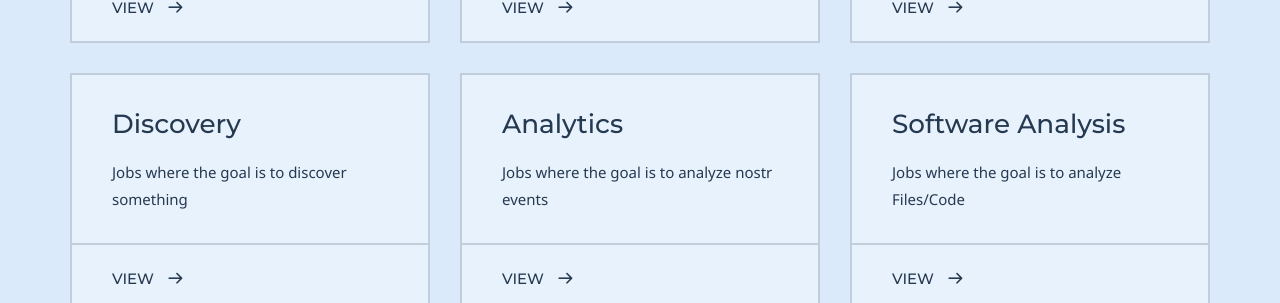
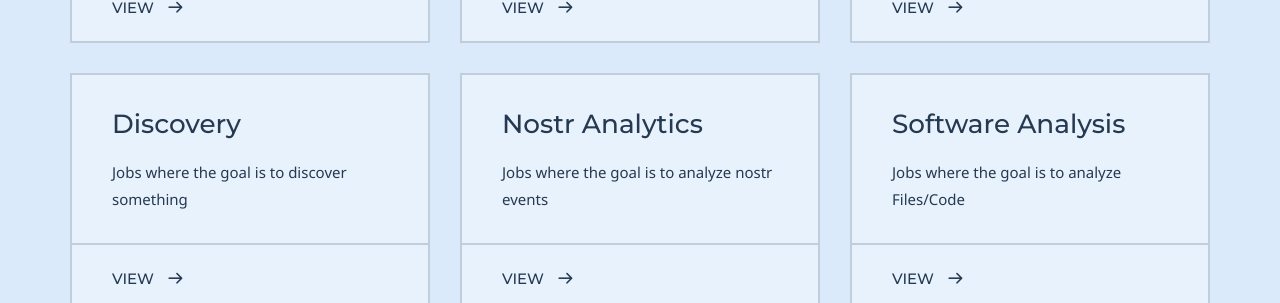
Before and after one commit to nostr-protocol/data-vending-machines, a Jekyll site: the page built from index.md, in a window 1280 px wide. Shown: the part 911-1214 px from the top of the page. Built offline with Jekyll 4.4.1, drawn with Linux system fonts in a browser that asks for light colours; some web fonts are replaced.

Commit message:
Update index.md

```diff
--- a/index.md
+++ b/index.md
@@ -46,7 +46,7 @@
       excerpt: "Jobs where the goal is to discover something"
       cta: View
       url: 'ranges/53xx'
-    - title: Analytics
+    - title: Nostr Analytics
       excerpt: "Jobs where the goal is to analyze nostr events"
       cta: View
       url: 'ranges/54xx'
```
